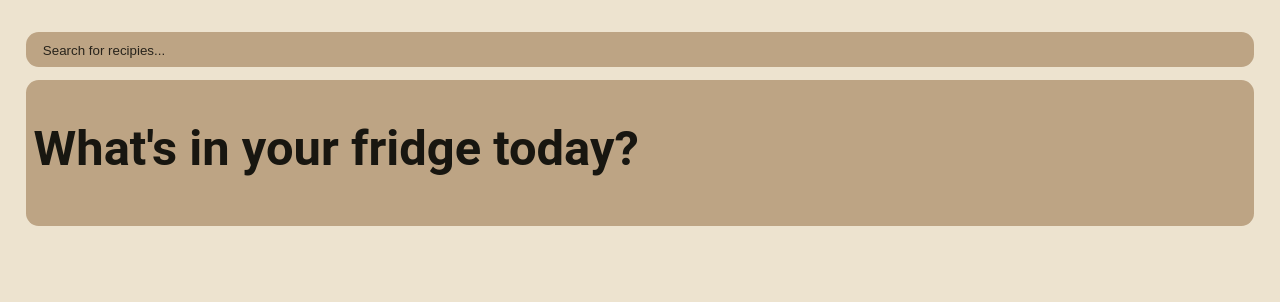
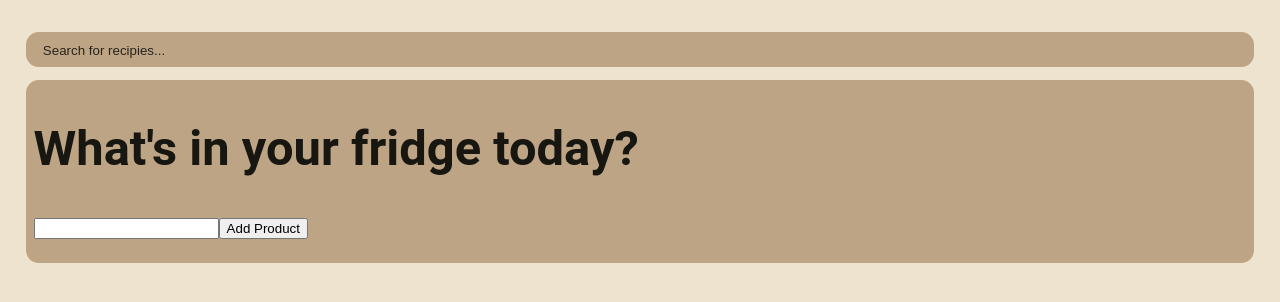
Before and after one commit to lekcik/myCook, a React (Vite) app in the folder myCook/: page / in a window 1280 px wide. Shown: the top 302 px of the page. Built offline with nearby package versions, Linux system fonts and the light colour scheme.

Commit message:
input functionality added

```diff
--- a/myCook/src/components/input components/Input.jsx
+++ b/myCook/src/components/input components/Input.jsx
@@ -1,8 +1,42 @@
+import { useState } from "react";
 
 function Input() {
+    const [products, setProducts] = useState([]);
+    const [inputValue, setInput] = useState('');
+
+    function inputChangeHandler(event) {
+        setInput(event.target.value);
+    }
+
+    function addProduct() {
+        if (inputValue !== '') {
+            setProducts((p) => [...p, inputValue]);
+            setInput('');
+        }
+    }
+
+    function removeProduct(index) {
+        let temp = products.filter((_, i) =>
+            i !== index
+        );
+        setProducts(temp);
+    }
+
     return(
-        <section className="input container" aria-label="Details about your producst">
+        <section className="input container" aria-label="Details about your products">
             <h2>What's in your fridge today?</h2>
+            <div>
+                <input value={inputValue} onChange={(e) => {inputChangeHandler(e)}} />
+                <button onClick={addProduct}>Add Product</button>
+            </div>
+
+            <ul className="products" aria-label="list of your products">
+                {
+                    products.map((data, index) => (
+                        <li key={index}><span>{data}</span> <button onClick={() => {removeProduct(index)}}>X</button></li>
+                    ))
+                }
+            </ul>
         </section>
     );
 }
```
